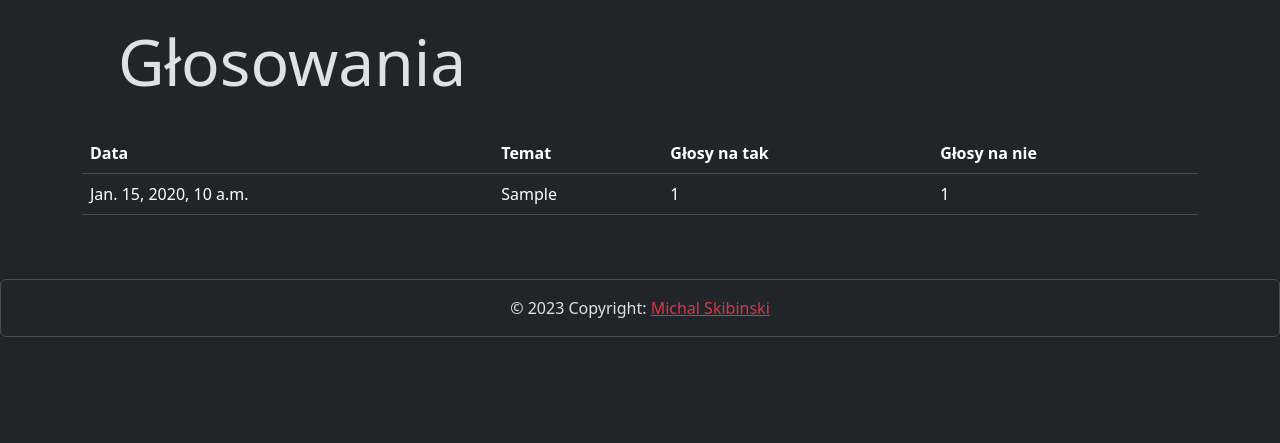
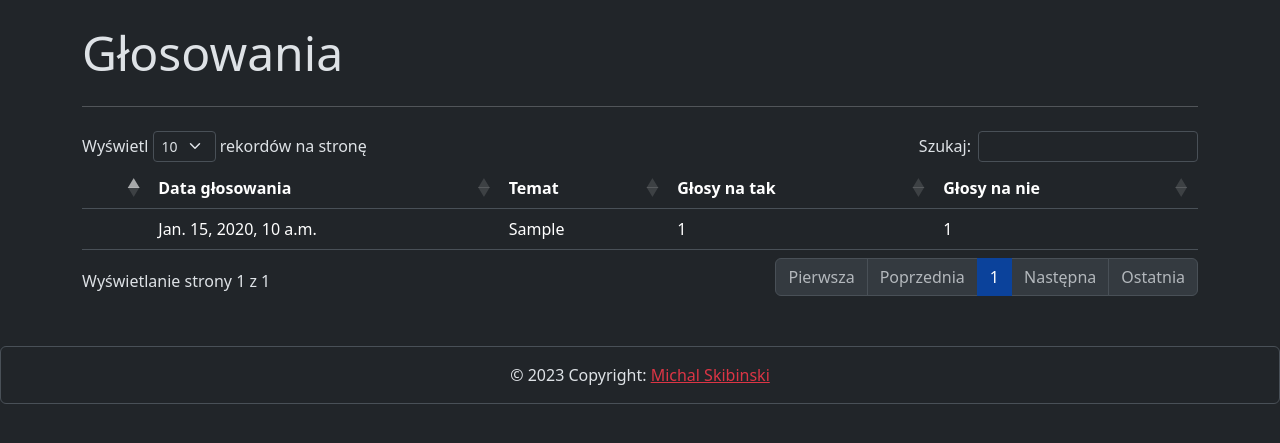
Before and after one commit to michalskibinski109/sejm-stats, a Django app: page /votings/ in a window 1280 px wide. Shown: the part 73-516 px from the top of the page. Run offline with Django 4.2, Linux system fonts and the light colour scheme; tables that the repository leaves empty hold one stand-in row (values such as "Sample post"); some libraries are stand-ins or nearby versions.

Commit message:
Update HTML templates

```diff
--- a/src/core/templates/scandal_list.html
+++ b/src/core/templates/scandal_list.html
@@ -1,6 +1,7 @@
 {% extends "base.html" %}
 {% block content %}
     <div class="container container-fluid my-4">
+        <div class="alert alert-warning" role="alert">Informacje zawarte na tej stronie nie są oficjalnymi danymi.</div>
         <h1 class="display-5">Afery rządowe</h1>
         <hr class="my-4">
         <div class="row">
--- a/src/core/templates/voting_list.html
+++ b/src/core/templates/voting_list.html
@@ -1,13 +1,47 @@
 {% extends 'base.html' %}
+{% block extra_head %}
+    <link rel="stylesheet"
+          type="text/css"
+          href="https://cdn.datatables.net/1.10.25/css/dataTables.bootstrap5.min.css">
+    <script type="text/javascript"
+            charset="utf8"
+            src="https://cdn.datatables.net/1.10.25/js/jquery.dataTables.js"></script>
+    <script type="text/javascript"
+            charset="utf8"
+            src="https://cdn.datatables.net/1.10.25/js/dataTables.bootstrap5.min.js"></script>
+    <script>
+$(document).ready( function () {
+$('#votingTable').DataTable({
+"pagingType": "full_numbers",
+"lengthMenu": [[10, 25, 50, -1], [10, 25, 50, "All"]],
+"responsive": true,
+"language": {
+"lengthMenu": "Wyświetl _MENU_ rekordów na stronę",
+"zeroRecords": "Nie znaleziono pasujących rekordów",
+"info": "Wyświetlanie strony _PAGE_ z _PAGES_",
+"infoEmpty": "Brak dostępnych rekordów",
+"infoFiltered": "(przefiltrowane z _MAX_ wszystkich rekordów)",
+"search": "Szukaj:",
+"paginate": {
+"first": "Pierwsza",
+"last": "Ostatnia",
+"next": "Następna",
+"previous": "Poprzednia"
+},
+}
+});
+} );
+    </script>
+{% endblock extra_head %}
 {% block content %}
-    <div class="container container-fluid">
-        <div class="row m-4">
-            <h1 class="display-3">Głosowania</h1>
-        </div>
-        <table class="table">
+    <div class="container container-fluid mt-4">
+        <h1 class="display-5">Głosowania</h1>
+        <hr class="my-4">
+        <table class="table" id="votingTable">
             <thead>
                 <tr>
-                    <th scope="col">Data</th>
+                    <th scope="col"></th>
+                    <th scope="col">Data głosowania</th>
                     <th scope="col">Temat</th>
                     <th scope="col">Głosy na tak</th>
                     <th scope="col">Głosy na nie</th>
@@ -16,6 +50,13 @@
             <tbody>
                 {% for voting in votings %}
                     <tr>
+                        <td>
+                            {% if voting.success %}
+                                <i class="fa text-success fa-lg fa-check"></i>
+                            {% else %}
+                                <i class="fa text-danger fa-lg fa-x"></i>
+                            {% endif %}
+                        </td>
                         <td>{{ voting.date }}</td>
                         <td>{{ voting.topic|default:voting.description }}</td>
                         <td>{{ voting.yes }}</td>
```
Also changed, not shown: src/core/templates/club_list.html (+7 -4 lines), src/core/templates/faq_list.html (+5 -4 lines), src/core/templates/home.html (+16 -19 lines).
